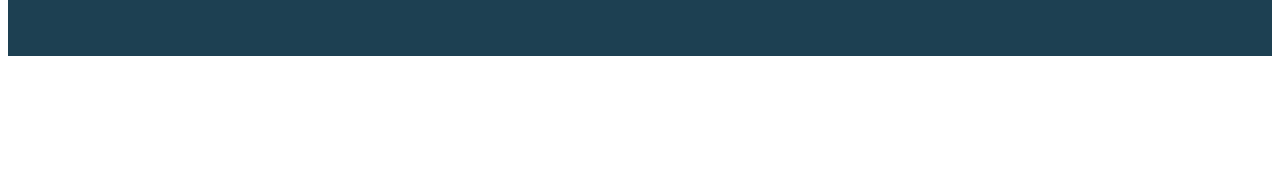
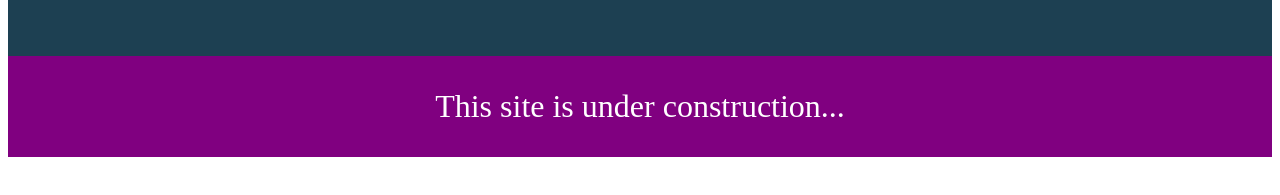
Before and after one commit to AakashUpadhyay7/My_Web-, a plain HTML site: page Intern.html in a window 1280 px wide. Shown: the part 91-286 px from the top of the page. Drawn offline with Linux system fonts and the light colour scheme.

Commit message:
Update Intern.html

```diff
--- a/Intern.html
+++ b/Intern.html
@@ -77,6 +77,20 @@
 
         }
 
+        #dev{
+            display:flex;
+            flex-direction: column;
+            align-items:center;
+            text-align: center;
+            justify-content: center;
+            background-color: purple;
+        }
+        #dev p{
+            font-size: xx-large;
+            color:white;
+        }
+
+
         @media  screen and (max-width:600px){
 
             span{
@@ -110,11 +124,15 @@
             <span  onclick="my()">&#x2630</span>
             <ul id="menu">
                 <li><a href="index.html" id="act">Home</a></li>
-                <li><a href="projects.html">Projects</a></li>
+                <li><a href="project.html">Projects</a></li>
                 <li><a href="Intern.html" >Internship</a></li>
                 <li><a href="resumecss.pdf" download="download">Resume</a></li>
             </ul>
         </div>
+
+    </div>
+    <div id="dev">
+        <p>This site is under construction...</p>
 
     </div>
     <script>
```
